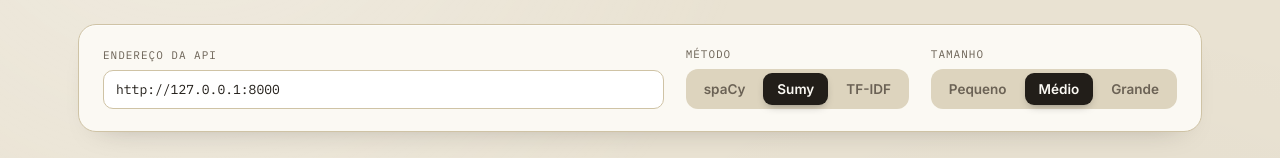
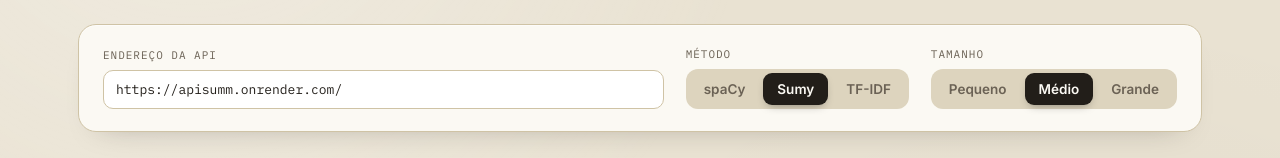
Before and after one commit to KaueBrandao/SumarIzA_React, a React (Vite) app: page / in a window 1280 px wide. Shown: the part 272-430 px from the top of the page. Built offline with nearby package versions, Linux system fonts and the light colour scheme.

Commit message:
Change Api Url

```diff
--- a/src/App.jsx
+++ b/src/App.jsx
@@ -69,7 +69,7 @@ function TextoMarcado({ original, resumo }) {
 }
 
 function App() {
-  const [apiBase, setApiBase] = useState('http://127.0.0.1:8000')
+  const [apiBase, setApiBase] = useState('https://apisumm.onrender.com/')
   const [texto, setTexto] = useState('')
   const [metodo, setMetodo] = useState('sumy')
   const [tamanho, setTamanho] = useState('medio')
@@ -190,7 +190,7 @@ function App() {
               type="text"
               value={apiBase}
               onChange={(e) => setApiBase(e.target.value)}
-              placeholder="http://127.0.0.1:8000"
+              placeholder="https://apisumm.onrender.com/"
             />
           </div>
 
```
